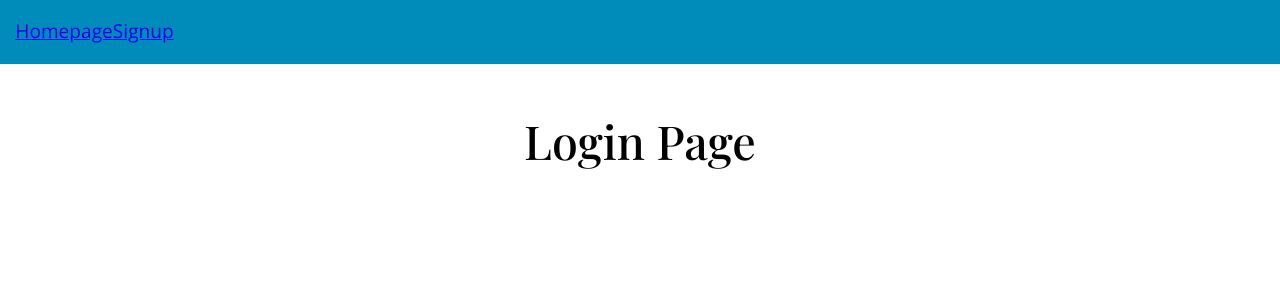
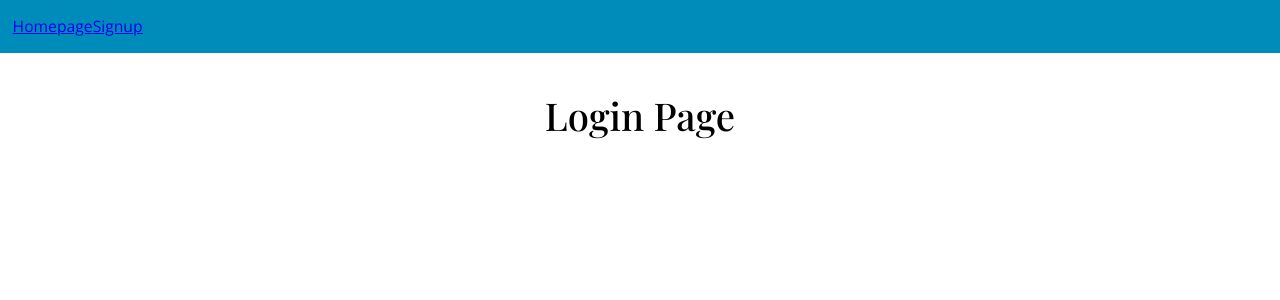
Before and after one commit to Amalitech-Public-Holiday/public-holiday-frontend, a React (Create React App) app: page /login in a window 1280 px wide. Shown: the top 300 px of the page. Built offline with nearby package versions, Linux system fonts and the light colour scheme.

Commit message:
Update base font-size

```diff
--- a/src/sass/index.scss
+++ b/src/sass/index.scss
@@ -20,9 +20,9 @@ body {
 
 html {
     font-size: 0.875rem;
-    font-size: clamp(0.875rem, 0.7678571428571428rem + 0.5357142857142857vw, 1.25rem);
-    @supports not (font-size: clamp(0.875rem, 0.7678571428571428rem + 0.5357142857142857vw, 1.25rem)) {
-        font-size: min(max(0.875rem, 0.7678571428571428rem + 0.5357142857142857vw), 1.25rem);
+    font-size: clamp(0.875rem, 0.8392857142857143rem + 0.17857142857142858vw, 1rem);
+    @supports not (font-size: clamp(0.875rem, 0.8392857142857143rem + 0.17857142857142858vw, 1rem)) {
+        font-size: min(max(0.875rem, 0.8392857142857143rem + 0.17857142857142858vw), 1rem);
     }
     width: 100vw;
     min-height: 97.52vh;
```
